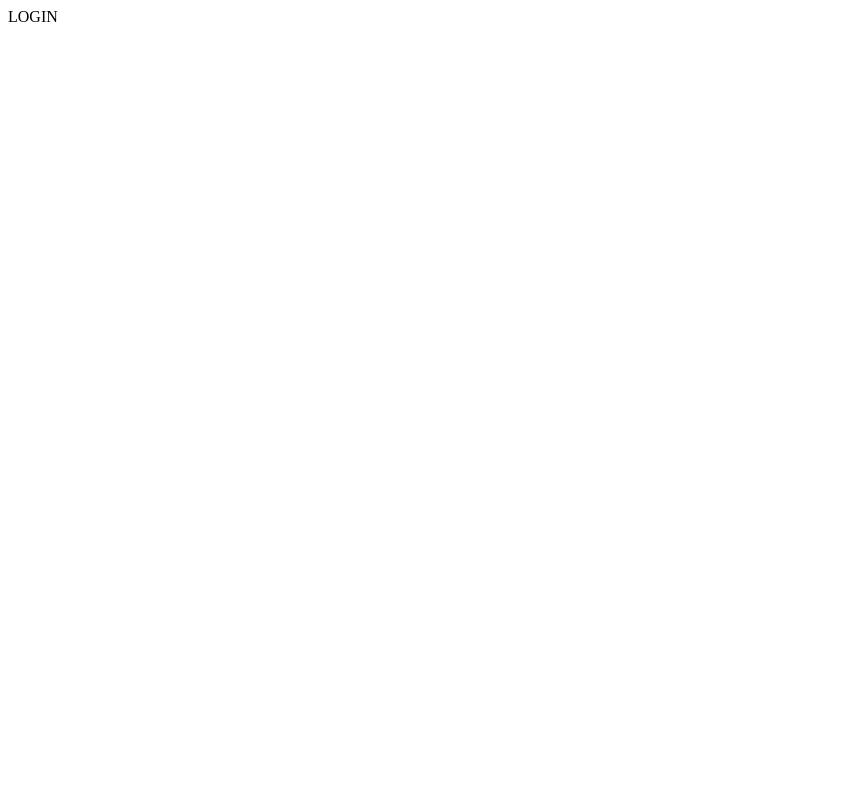
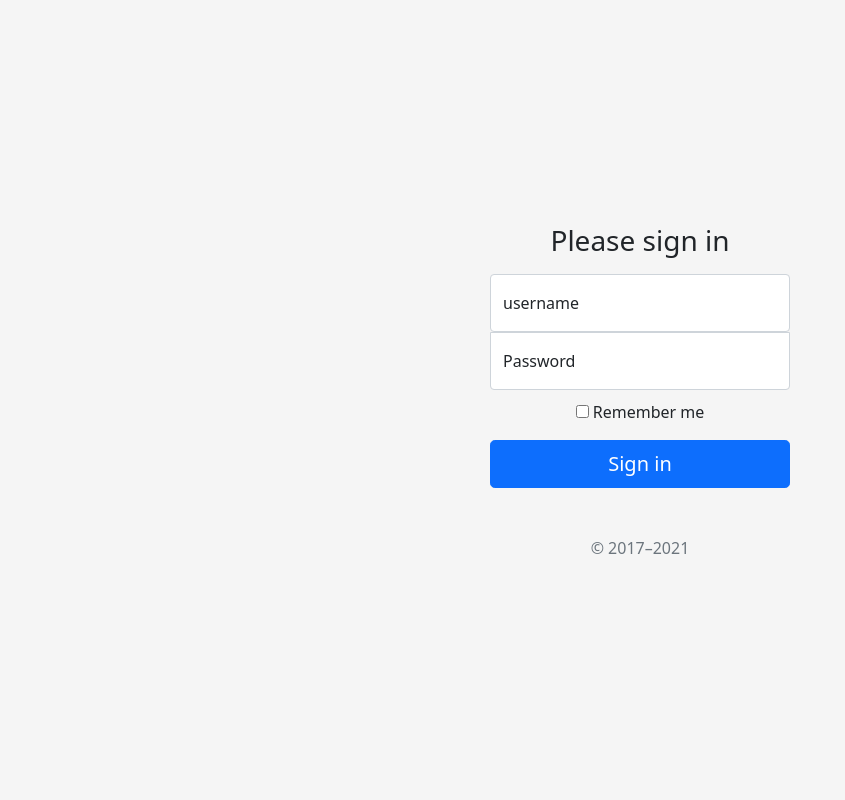
Before and after one commit to PriyanshiChandra/login-auth, a Django app: page /login in a window 1280 px wide. Before the commit the part shown is almost empty. Shown: the whole page, without its empty margins (0-845 px from the left). Run offline with Django 3.2, Linux system fonts and the light colour scheme.

Commit message:
final changes

```diff
--- a/dj_auth/src/register/urls.py
+++ b/dj_auth/src/register/urls.py
@@ -4,8 +4,7 @@ from register import views
 
 urlpatterns = [
     path('', views.index, name="home"),
-    path('login', views.login, name="login"),
-    path('logout', views.logout, name="logout"),
-
+    path('login', views.loginUser, name="login"),
+    path('logout', views.logoutUser, name="logout"),
 
 ]
--- a/dj_auth/src/register/views.py
+++ b/dj_auth/src/register/views.py
@@ -1,11 +1,28 @@
 from django.shortcuts import render, redirect
+from django.contrib.auth.models import User
+from django.contrib.auth import logout, authenticate, login
 
+# test user cred- username: pc2810 password: $learndj$
 # Create your views here.
 def index(request):
+    if request.user.is_anonymous:
+        return redirect ("/login")
     return render(request, 'index.html')
 
-def login(request):
+def loginUser(request):
+    if request.method == 'POST':
+        username=request.POST.get('username')
+        password=request.POST.get('password')
+        print(username,password)
+        # check if user has entered correct credentials
+        user = authenticate(username=username, password=password)
+        if user is not None:
+            login(request,user)
+            return redirect("/")
+        else:
+            return render(request, 'login.html')
     return render(request, 'login.html')
 
-def logout(request):
-    return render(request,'index.html')
+def logoutUser(request):
+    logout(request)
+    return redirect("/login")
--- a/dj_auth/src/templates/login.html
+++ b/dj_auth/src/templates/login.html
@@ -1,12 +1,99 @@
-<!DOCTYPE html>
+<!doctype html>
 <html lang="en">
-<head>
-    <meta charset="UTF-8">
-    <meta http-equiv="X-UA-Compatible" content="IE=edge">
-    <meta name="viewport" content="width=device-width, initial-scale=1.0">
-    <title>Document</title>
-</head>
-<body>
-    LOGIN
-</body>
+  <head>
+    <!-- Required meta tags -->
+    <meta charset="utf-8">
+    <meta name="viewport" content="width=device-width, initial-scale=1">
+
+    <!-- Bootstrap CSS -->
+    <link href="https://cdn.jsdelivr.net/npm/bootstrap@5.0.2/dist/css/bootstrap.min.css" rel="stylesheet" integrity="sha384-EVSTQN3/azprG1Anm3QDgpJLIm9Nao0Yz1ztcQTwFspd3yD65VohhpuuCOmLASjC" crossorigin="anonymous">
+    <title>sign-in</title>
+    <style>
+      html,
+      body {
+      height: 100%;
+      }
+
+      body {
+      display: flex;
+      align-items: center;
+      padding-top: 40px;
+      padding-bottom: 40px;
+      background-color: #f5f5f5;
+      }
+
+      .form-signin {
+      width: 100%;
+      max-width: 330px;
+      padding: 15px;
+      margin: auto;
+      }
+
+      .form-signin .checkbox {
+      font-weight: 400;
+      }
+
+      .form-signin .form-floating:focus-within {
+      z-index: 2;
+      }
+
+      .form-signin input[type="email"] {
+      margin-bottom: -1px;
+      border-bottom-right-radius: 0;
+      border-bottom-left-radius: 0;
+      }
+
+      .form-signin input[type="password"] {
+      margin-bottom: 10px;
+      border-top-left-radius: 0;
+      border-top-right-radius: 0;
+      }
+
+      .bd-placeholder-img {
+        font-size: 1.125rem;
+        text-anchor: middle;
+        -webkit-user-select: none;
+        -moz-user-select: none;
+        user-select: none;
+      }
+
+      @media (min-width: 768px) {
+        .bd-placeholder-img-lg {
+          font-size: 3.5rem;
+        }
+      }
+    </style>
+
+
+
+  </head>
+  <body class="text-center">
+
+<main class="form-signin">
+  <form method="POST" action="/login">
+    {% csrf_token %}
+    <h1 class="h3 mb-3 fw-normal">Please sign in</h1>
+
+    <div class="form-floating">
+      <input type="text" name="username" class="form-control" id="floatingInput" placeholder="username">
+      <label for="floatingInput">username</label>
+    </div>
+    <div class="form-floating">
+      <input type="password" name="password" class="form-control" id="floatingPassword" placeholder="Password">
+      <label for="floatingPassword">Password</label>
+    </div>
+
+    <div class="checkbox mb-3">
+      <label>
+        <input type="checkbox" value="remember-me"> Remember me
+      </label>
+    </div>
+    <button class="w-100 btn btn-lg btn-primary" type="submit">Sign in</button>
+    <p class="mt-5 mb-3 text-muted">&copy; 2017–2021</p>
+  </form>
+</main>
+
+
+
+  </body>
 </html>
```
Also changed, not shown: dj_auth/src/templates/index.html (+9 -5 lines), dj_auth/src/db.sqlite3.
